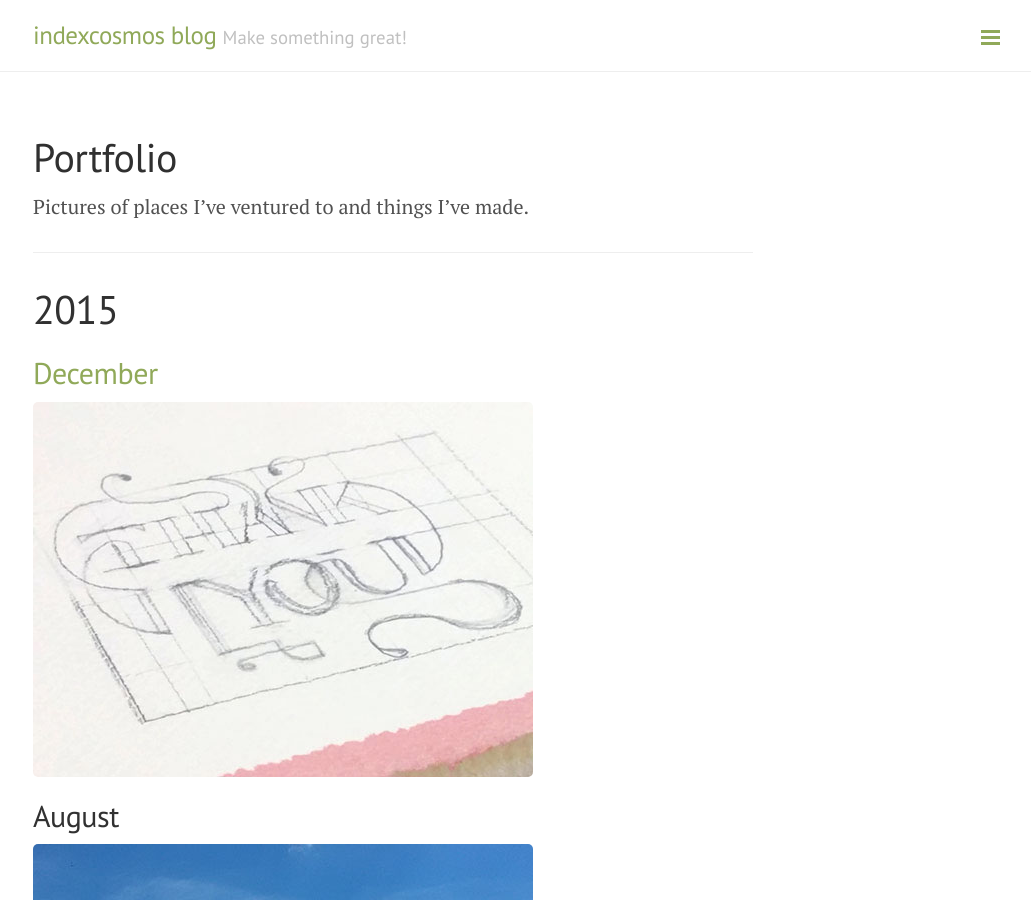
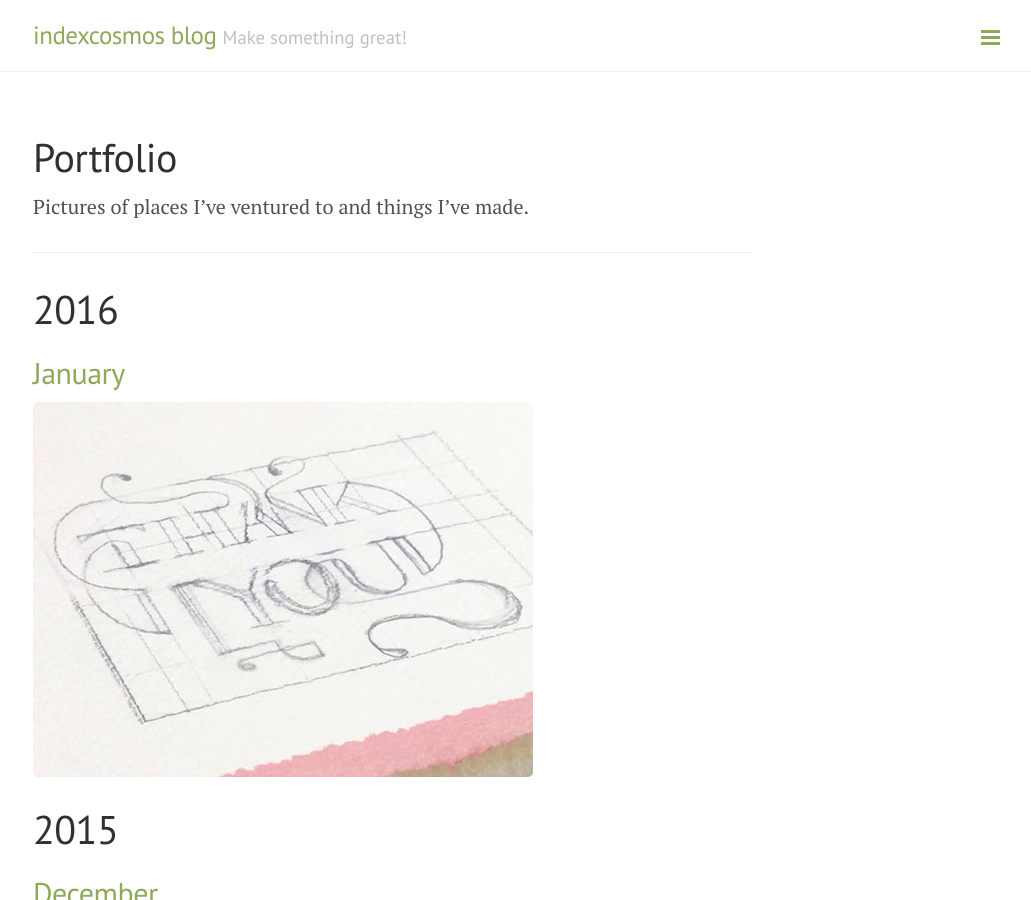
Before and after one commit to indexcosmos/indexcosmos.github.io, a Jekyll site: the page built from portfolio.md, in a window 1280 px wide and 900 px high. Shown: the whole window, without its empty margins (247-1278 px from the left). Built offline with Jekyll 4.4.1, drawn with Linux system fonts in a browser that asks for light colours.

Commit message:
update file

```diff
--- a/portfolio.md
+++ b/portfolio.md
@@ -7,6 +7,11 @@ Pictures of places I've ventured to and things I've made.
 
 ***
 
+# 2016
+
+## [January](http://indexcosmos.github.io/2016/01/21/books/)
+
+![New Books]({{ https://github.com/indexcosmos/indexcosmos.github.io/blob/master/public/images/portfolio/thank%20you%20deco.jpg }}/public/images/portfolio/thank you deco.jpg)
 
 # 2015
 
```
